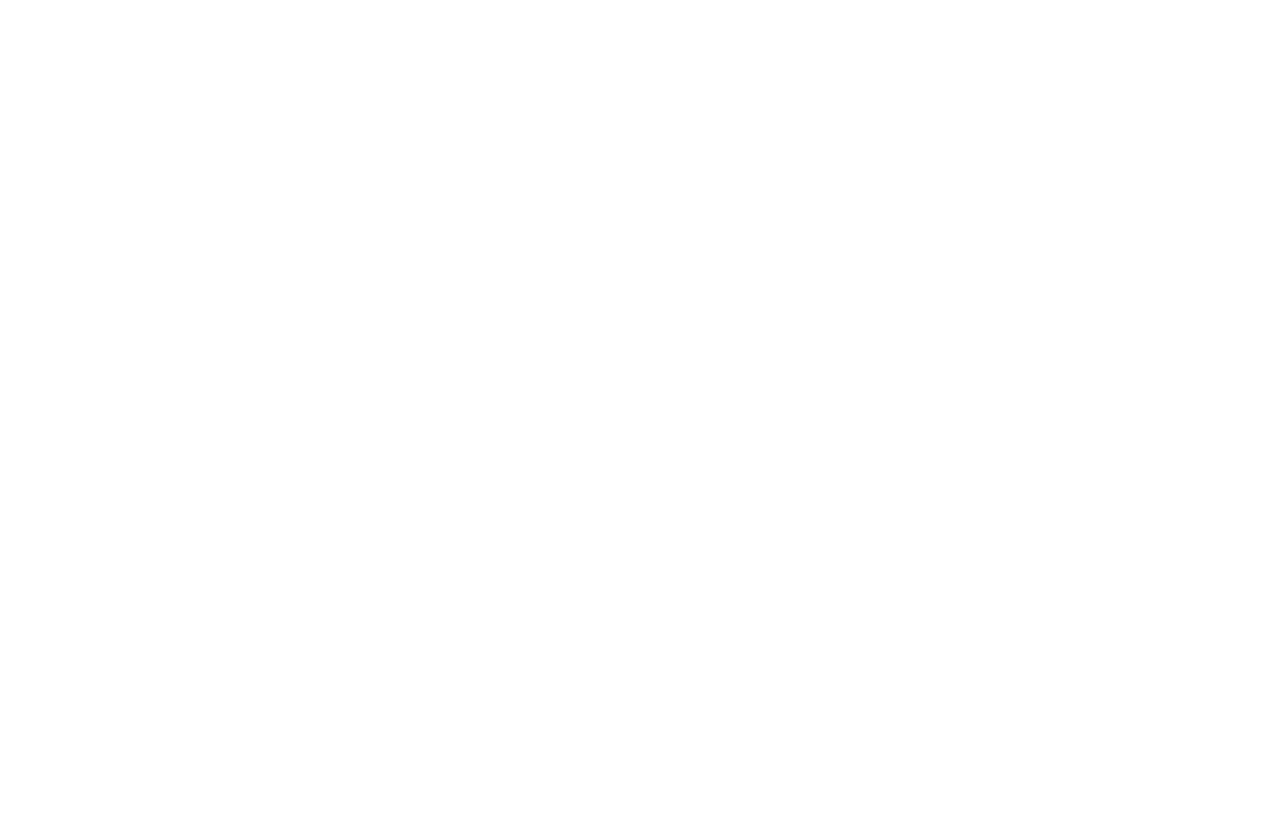
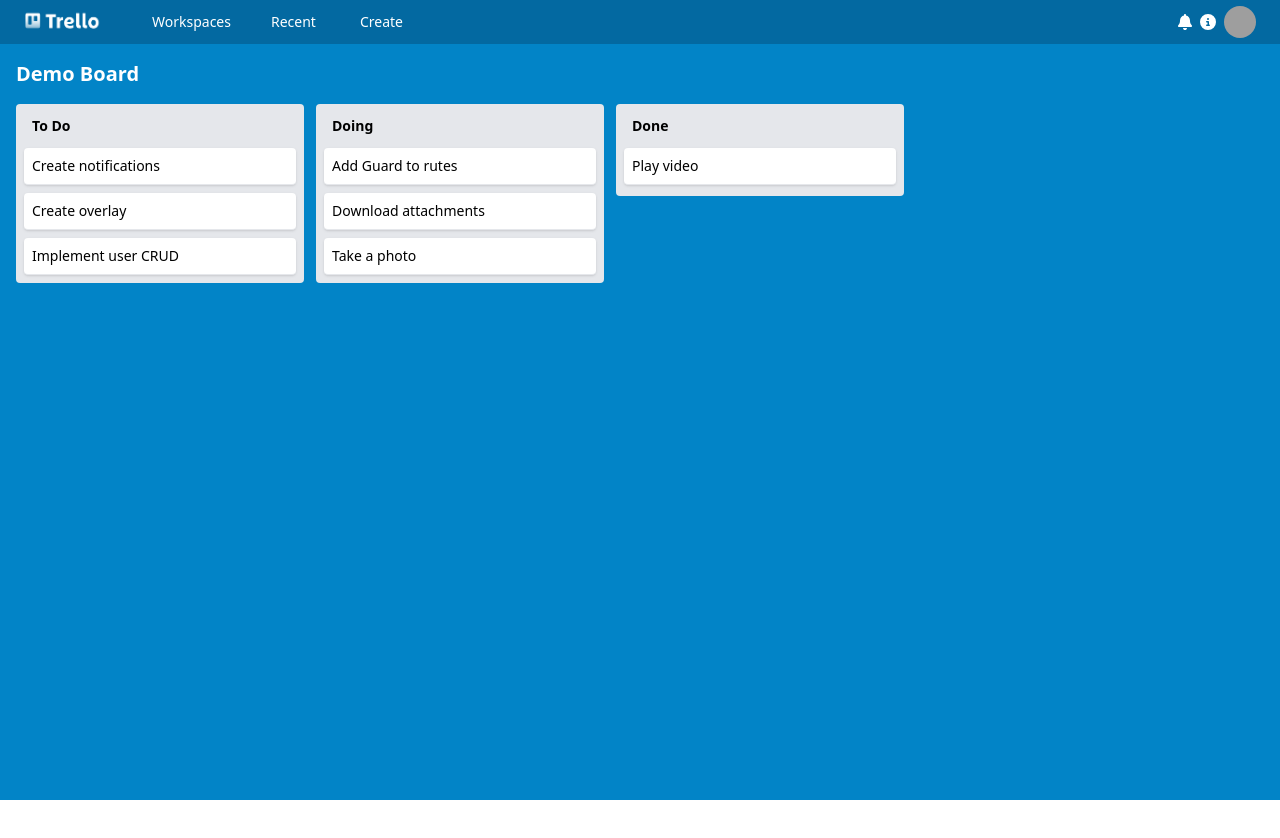
Before and after one commit to KingNierAcosta/angular-cdk-tailwindcss, an Angular app: page /board in a window 1280 px wide. Before the commit this address led to /. Shown: the top 838 px of the page. Before the commit the page ends 800 px from the top, so only its background shows below. Built offline with nearby package versions, Linux system fonts and the light colour scheme; grey boxes are pictures that could not be loaded.

Commit message:
Add drag and drop

```diff
--- a/src/app/app.routes.ts
+++ b/src/app/app.routes.ts
@@ -1,6 +1,7 @@
 import { Routes } from '@angular/router';
 import { LoginComponent } from './pages/login/login.component';
 import { BoardsComponent } from './pages/boards/boards.component';
+import { BoardComponent } from './pages/board/board.component';
 
 export const routes: Routes = [
   {
@@ -10,5 +11,9 @@
   {
     path: 'boards',
     component: BoardsComponent
+  },
+  {
+    path: 'board',
+    component: BoardComponent
   }
 ];
--- /dev/null
+++ b/src/app/models/todo.model.ts
@@ -0,0 +1,4 @@
+export interface ToDo {
+  id: string;
+  title: string;
+}
--- /dev/null
+++ b/src/app/pages/board/board.component.html
@@ -0,0 +1,54 @@
+<div class="flex flex-col h-screen">
+  <app-navbar></app-navbar>
+  <div class="w-full grow bg-sky-600 px-4 pb-4">
+    <div>
+      <h2 class="text-xl font-bold text-white my-4">Demo Board</h2>
+    </div>
+    <div class="flex items-start w-full h-full" cdkDropListGroup>
+      <div class="rounded bg-gray-200 w-72 p-2 mr-3">
+        <div class="flex justify-between py-1">
+          <h3 class="text-sm font-bold ml-2">To Do</h3>
+        </div>
+
+        <div class="text-sm mt-2 min-h-[2.5rem]" cdkDropList (cdkDropListDropped)="drop($event)" [cdkDropListData]="toDoTasks">
+          @for (task of toDoTasks; track task.id) {
+          <div cdkDrag
+            class="bg-white shadow p-2 rounded mt-2 border-b border-x-gray-300 cursor-pointer hover:bg-gray-400">
+            {{ task.title }}
+          </div>
+          }
+        </div>
+      </div>
+
+      <div class="rounded bg-gray-200 w-72 p-2 mr-3">
+        <div class="flex justify-between py-1">
+          <h3 class="text-sm font-bold ml-2">Doing</h3>
+        </div>
+
+        <div class="text-sm mt-2 min-h-[2.5rem]" cdkDropList (cdkDropListDropped)="drop($event)" [cdkDropListData]="doingTasks">
+          @for (task of doingTasks; track task.id) {
+          <div cdkDrag
+            class="bg-white shadow p-2 rounded mt-2 border-b border-x-gray-300 cursor-pointer hover:bg-gray-400">
+            {{ task.title }}
+          </div>
+          }
+        </div>
+      </div>
+
+      <div class="rounded bg-gray-200 w-72 p-2 mr-3">
+        <div class="flex justify-between py-1">
+          <h3 class="text-sm font-bold ml-2">Done</h3>
+        </div>
+
+        <div class="text-sm mt-2 min-h-[2.5rem]" cdkDropList (cdkDropListDropped)="drop($event)" [cdkDropListData]="doneTasks">
+          @for (task of doneTasks; track task.id) {
+          <div cdkDrag
+            class="bg-white shadow p-2 rounded mt-2 border-b border-x-gray-300 cursor-pointer hover:bg-gray-400">
+            {{ task.title }}
+          </div>
+          }
+        </div>
+      </div>
+    </div>
+  </div>
+</div>
--- /dev/null
+++ b/src/app/pages/board/board.component.scss
@@ -0,0 +1,9 @@
+/* Animate items as they're being sorted. */
+.cdk-drop-list-dragging .cdk-drag {
+  transition: transform 250ms cubic-bezier(0, 0, 0.2, 1);
+}
+
+/* Animate an item that has been dropped. */
+.cdk-drag-animating {
+  transition: transform 300ms cubic-bezier(0, 0, 0.2, 1);
+}
--- /dev/null
+++ b/src/app/pages/board/board.component.ts
@@ -0,0 +1,69 @@
+import { Component } from '@angular/core';
+import { CommonModule } from '@angular/common';
+import { NavbarComponent } from "../../components/navbar/navbar.component";
+import { CdkDragDrop, DragDropModule, moveItemInArray, transferArrayItem } from '@angular/cdk/drag-drop';
+import { ToDo } from '../../models/todo.model';
+
+@Component({
+  selector: 'app-board',
+  standalone: true,
+  templateUrl: './board.component.html',
+  styleUrl: './board.component.scss',
+  imports: [
+    CommonModule,
+    NavbarComponent,
+    DragDropModule
+  ]
+})
+export class BoardComponent {
+
+  toDoTasks: ToDo[] = [
+    {
+      id: '1',
+      title: 'Create notifications'
+    },
+    {
+      id: '2',
+      title: 'Create overlay'
+    },
+    {
+      id: '3',
+      title: 'Implement user CRUD'
+    },
+  ]
+
+  doingTasks: ToDo[] = [
+    {
+      id: '1',
+      title: 'Add Guard to rutes'
+    },
+    {
+      id: '2',
+      title: 'Download attachments'
+    },
+    {
+      id: '3',
+      title: 'Take a photo'
+    },
+  ]
+
+  doneTasks: ToDo[] = [
+    {
+      id: '1',
+      title: 'Play video'
+    }
+  ]
+
+  drop(event: CdkDragDrop<ToDo[]>) {
+    if (event.previousContainer === event.container) {
+      moveItemInArray(event.container.data, event.previousIndex, event.currentIndex);
+    } else {
+      transferArrayItem(
+        event.previousContainer.data,
+        event.container.data,
+        event.previousIndex,
+        event.currentIndex
+      )
+    }
+  }
+}
```
